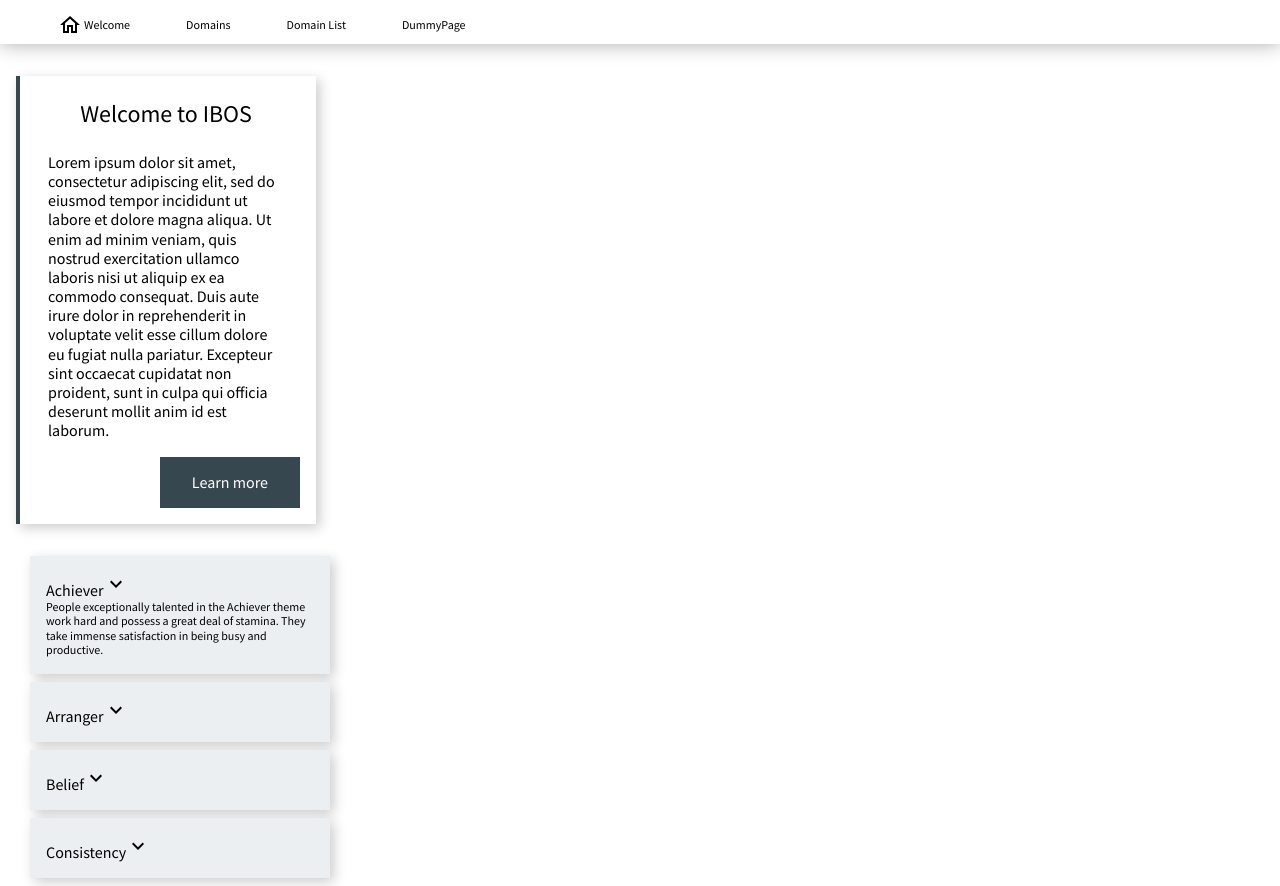
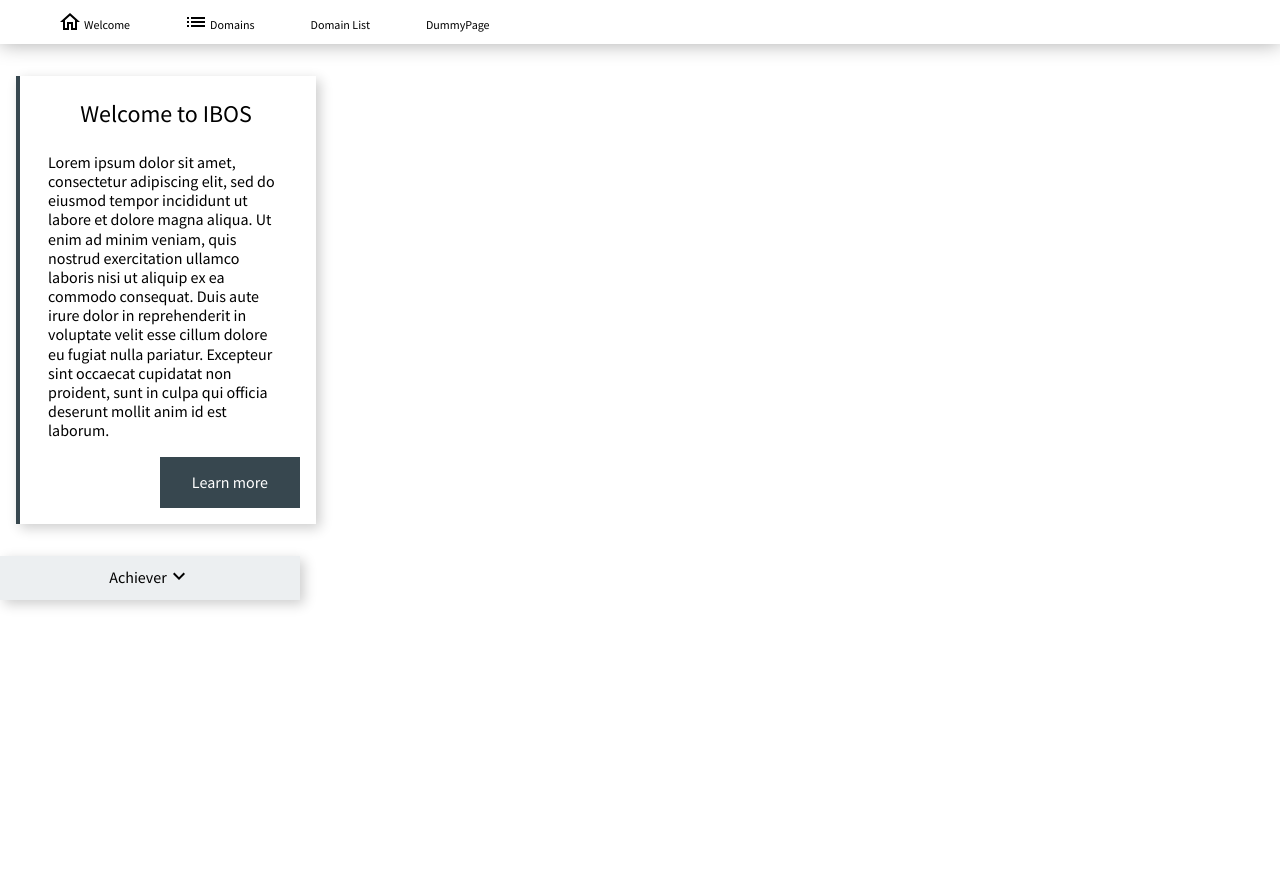
Before and after one commit to fromITzerotoIThero/IBOS, a React (Create React App) app: page / in a window 1280 px wide. After the commit the page ends 800 px from the top, so only its background shows below. Built offline with nearby package versions, Linux system fonts and the light colour scheme.

Commit message:
Created AccordionElement

```diff
--- a/src/components/AccordionElement/AccordionElement.jsx
+++ b/src/components/AccordionElement/AccordionElement.jsx
@@ -1,33 +1,48 @@
-import React from 'react';
+import React, { useState } from 'react';
 import styles from './AccordionElement.module.css';
 import ExpandLessIcon from '@mui/icons-material/ExpandLess';
 import ExpandMoreIcon from '@mui/icons-material/ExpandMore';
 
-function AccordionElement({talentName, talentShortDescription}) {
+function AccordionElement({ talentName, talentShortDescription }) {
+
+    const [expanded, setExpanded] = useState(false);
+    const toggleAccordion = () => {
+        setExpanded(!expanded);
+    };
 
     return (
-        <div className={styles.container}>
-            <div className={styles.accordion}>
-                <div className={styles.accordion__element}>
-                    <div className={styles.title}>{talentName}Achiever<ExpandMoreIcon className={styles.icon} /></div>
-                    <div className={styles.content}>{talentShortDescription}People exceptionally talented in the Achiever theme work hard and possess a great deal of stamina. They take immense satisfaction in being busy and productive.</div>
+        <div className={styles.accordion__element}>
+            <div className={styles.title} onClick={toggleAccordion}>
+                <div className={styles.title__text}>{talentName}Achiever</div>
+                <div class name={styles.icon}>{expanded ? <ExpandLessIcon /> : <ExpandMoreIcon/>}</div>
+            </div>
+            {expanded && (
+                <div className={styles.content}>
+                {talentShortDescription}People exceptionally talented in the Achiever theme work hard and possess a great deal of stamina. They take immense satisfaction in being busy and productive.
                 </div>
-                <div className={styles.accordion__element}>
-                    <div className={styles.title}>{talentName}Arranger<ExpandMoreIcon className={styles.icon} /></div>
-                    <div className={styles.content}>{talentShortDescription}</div>
-                </div>
-                <div className={styles.accordion__element}>
-                    <div className={styles.title}>{talentName}Belief<ExpandMoreIcon className={styles.icon} /></div>
-                    <div className={styles.content}>{talentShortDescription}</div>
-                </div>
-                <div className={styles.accordion__element}>
-                    <div className={styles.title}>{talentName}Consistency<ExpandMoreIcon className={styles.icon} /></div>
-                    <div className={styles.content}>{talentShortDescription}</div>
-                </div>
-            </div>
+            )}
         </div>
     );
 
 }
 
 export default AccordionElement;
+
+
+
+// function AccordionElement({talentName, talentShortDescription}) {
+
+//     return (
+//         <div className={styles.container}>
+//             <div className={styles.accordion}>
+//                 <div className={styles.accordion__element}>
+//                     <div className={styles.title}>{talentName}Achiever<ExpandMoreIcon className={styles.icon} /></div>
+//                     <div className={styles.content}>{talentShortDescription}People exceptionally talented in the Achiever theme work hard and possess a great deal of stamina. They take immense satisfaction in being busy and productive.</div>
+//                 </div>
+//             </div>
+//         </div>
+//     );
+
+// }
+
+// export default AccordionElement;
--- a/src/components/AccordionElement/AccordionElement.module.css
+++ b/src/components/AccordionElement/AccordionElement.module.css
@@ -1,6 +1,6 @@
 @import url('https://fonts.googleapis.com/css2?family=Source+Sans+Pro:wght@300;400;700&display=swap');
 
-.container {
+/* .container {
     display: flex;
     align-items: center;
     justify-content: center;
@@ -11,23 +11,37 @@
 
 .accordion {
     width: 300px;
-}
+} */
 
 .accordion__element {
+    display: flex;
+    flex-direction: column;
+    align-items: center;
+    justify-content: center;
+    width: 300px;
+    font-family: "Source Sans Pro", sans-serif;
+    line-height: 1.2;
     background-color: #eceff1;
     box-shadow: 4px 4px 12px 0 rgba(0, 0, 0, 0.2);
-    margin-bottom: 0.5em;
-    padding: 1em;
+    margin-bottom: 0.25em;
 }
 
 .title {
+    display: flex;
+    align-items: center;
+    justify-content: space-between;
+    padding: 0.5em;
+}
 
+.title__text {
+    font-size: 1em;
+}
+
+.icon {
+    color: #37474F;
 }
 
 .content {
     font-size: 0.75em;
+    padding: 0 1em 1em;
 }
-
-.icon {
-    align-self: flex-end;
-}
--- a/src/components/BasicCard/BasicCard.module.css
+++ b/src/components/BasicCard/BasicCard.module.css
@@ -30,3 +30,7 @@
     color: #fff;
     text-decoration-line: none;
 }
+
+.red {
+    color: red;
+}
--- a/src/components/Header/Header.jsx
+++ b/src/components/Header/Header.jsx
@@ -2,13 +2,14 @@ import React from 'react';
 import styles from './Header.module.css';
 import { Link } from 'react-router-dom';
 import HomeOutlinedIcon from '@mui/icons-material/HomeOutlined';
+import ListIcon from '@mui/icons-material/List';
 
 function Header() {
 
     return (
         <div className={styles.header}>
             <Link to="/" className={styles.navbar__entry}><HomeOutlinedIcon className={styles.navbar__icon}/>Welcome</Link>
-            <Link to="/domainsoverview" className={styles.navbar__entry}>Domains</Link>
+            <Link to="/domainsoverview" className={styles.navbar__entry}><ListIcon className={styles.navbar__icon}/>Domains</Link>
             <Link to="/domainlist" className={styles.navbar__entry}>Domain List</Link>
             <Link to="/dummypage" className={styles.navbar__entry}>DummyPage</Link>
         </div>
--- a/src/components/Header/Header.module.css
+++ b/src/components/Header/Header.module.css
@@ -1,10 +1,10 @@
 .header {
+    position: sticky;
+    top: 0;
+    background: #fff;
     display: flex;
     flex-direction: row;
     align-items: flex-end;
-    position: sticky;
-    top: 0;
-    background: #fff;
     margin: 0;
     padding: 0 2rem;
     max-height: 2.75rem;
@@ -18,15 +18,12 @@
     font-size: 0.75rem;
     color: inherit;
     text-decoration: none;
-    display: flex;
-    align-items: flex-end;
 }
 
 .navbar__icon {
     position: relative;
     top: 0.2em;
     right: 0.1em;
-    align-content: flex-end;
 }
 
 .navbar__entry:focus {
```
Also changed, not shown: src/components/Accordion/Accordion.jsx (+17 -0 lines).
